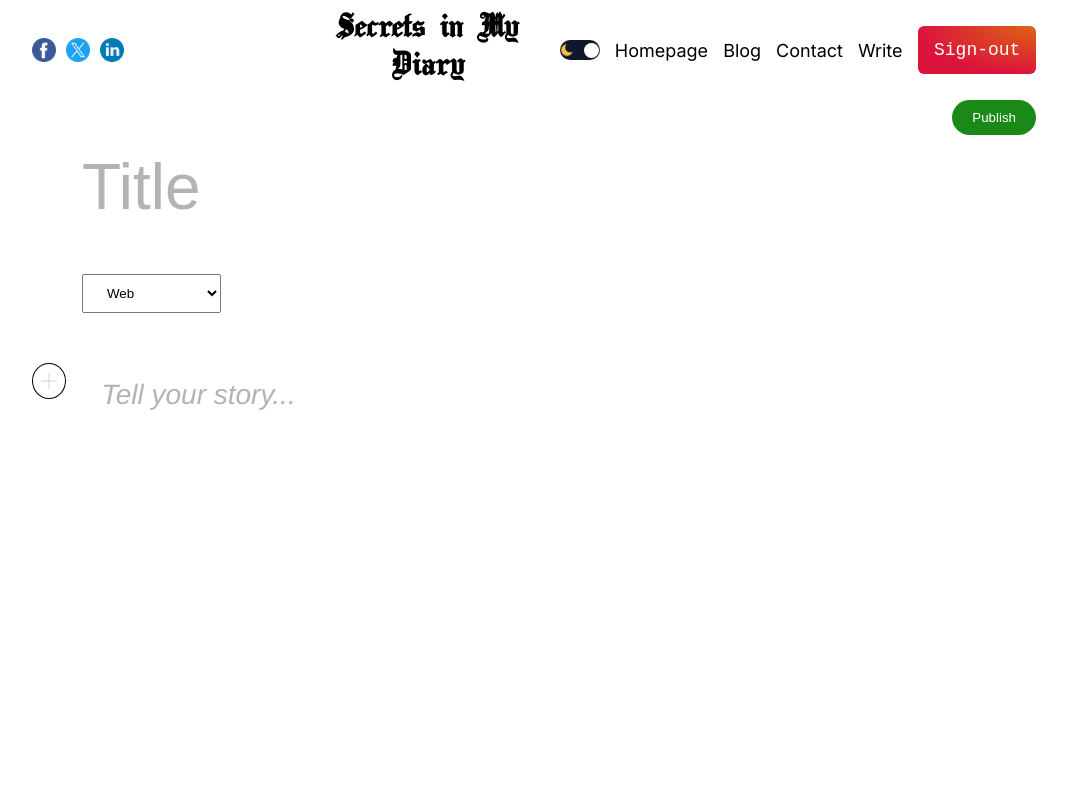
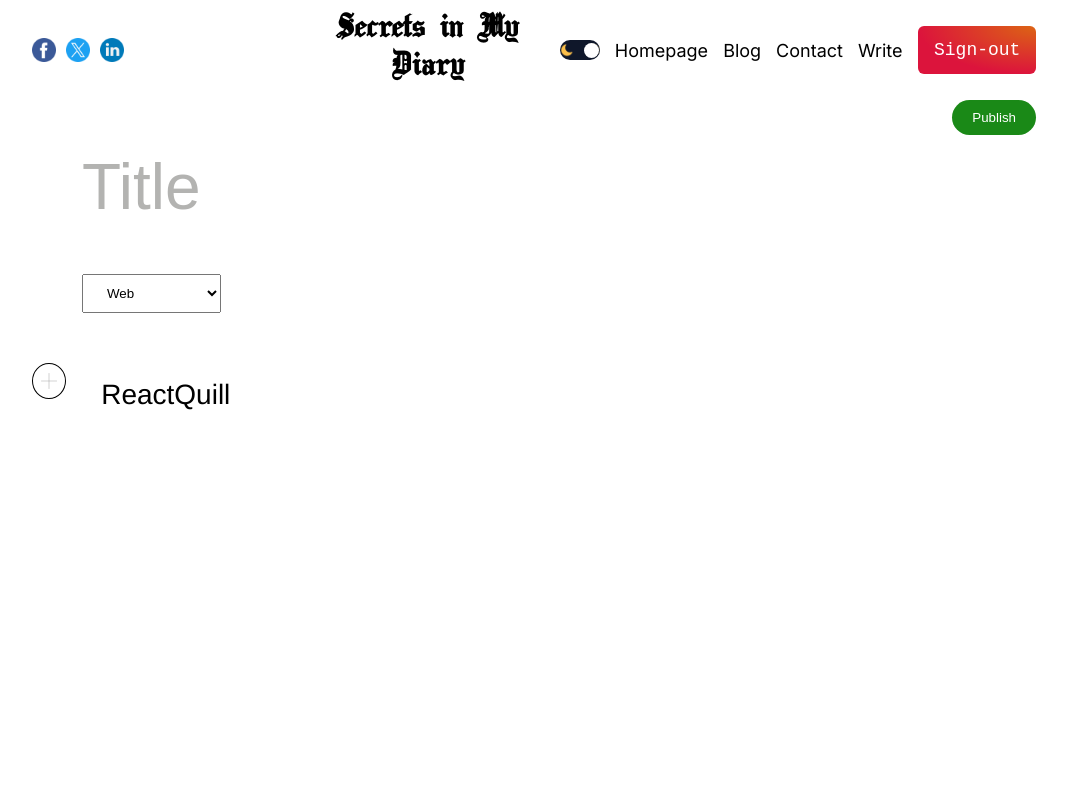
Before and after one commit to origotdaskill/Secrets-In-My-Diary, a Next.js app: page /write in a window 1280 px wide. Shown: the top 800 px of the page, without its empty margins (106-1173 px from the left). Built offline with nearby package versions, Linux system fonts and the light colour scheme; no server answers; sample sign-in values are in the browser's storage.

Commit message:
ori commit 0210

```diff
--- a/src/app/write/page.jsx
+++ b/src/app/write/page.jsx
@@ -23,7 +23,7 @@ const WritePage = () => {
   const [open, setOpen] = useState(false);
   const [file, setFile] = useState(null);
   const [media, setMedia] = useState("");
-  const [value, setValue] = useState("");
+  const [value, setValue] = useState("ReactQuill");
   const [title, setTitle] = useState("");
   const [catSlug, setCatSlug] = useState("");
 
@@ -141,6 +141,7 @@ const WritePage = () => {
           className={styles.textArea}
           theme="bubble"
           value={value}
+          onChange={setValue}
           placeholder="Tell your story..."
         />
       </div>
```
